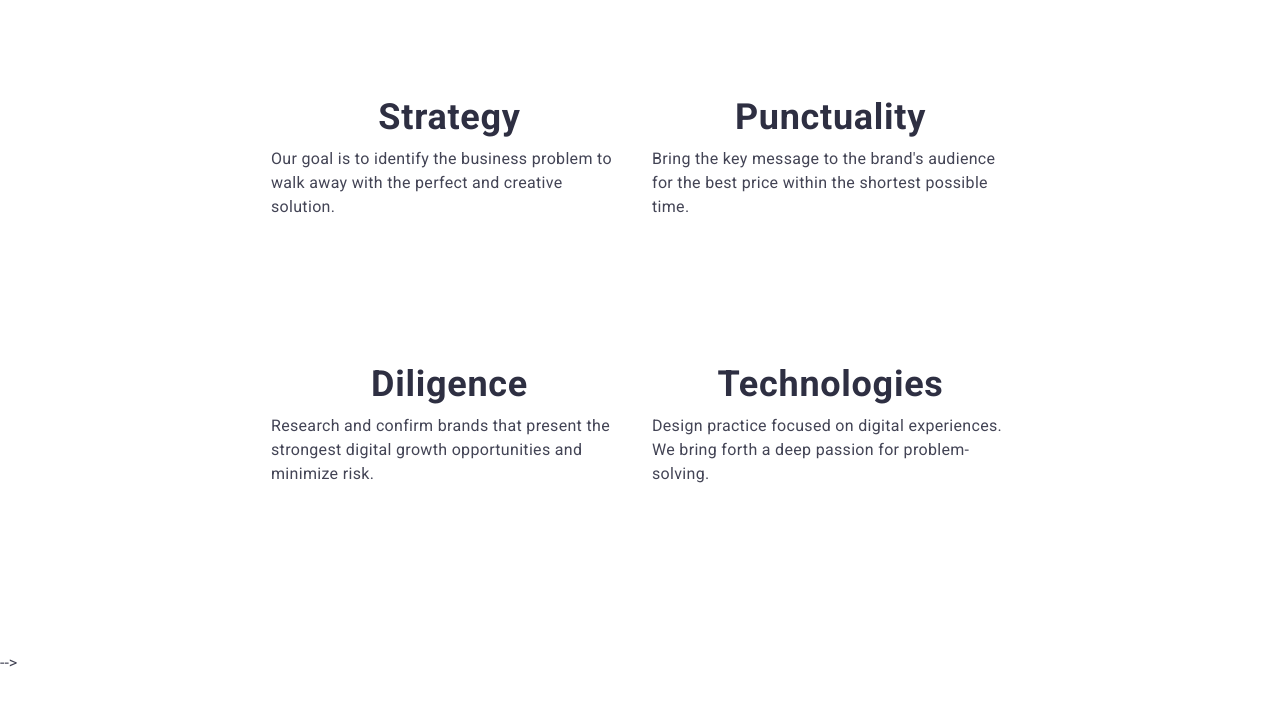
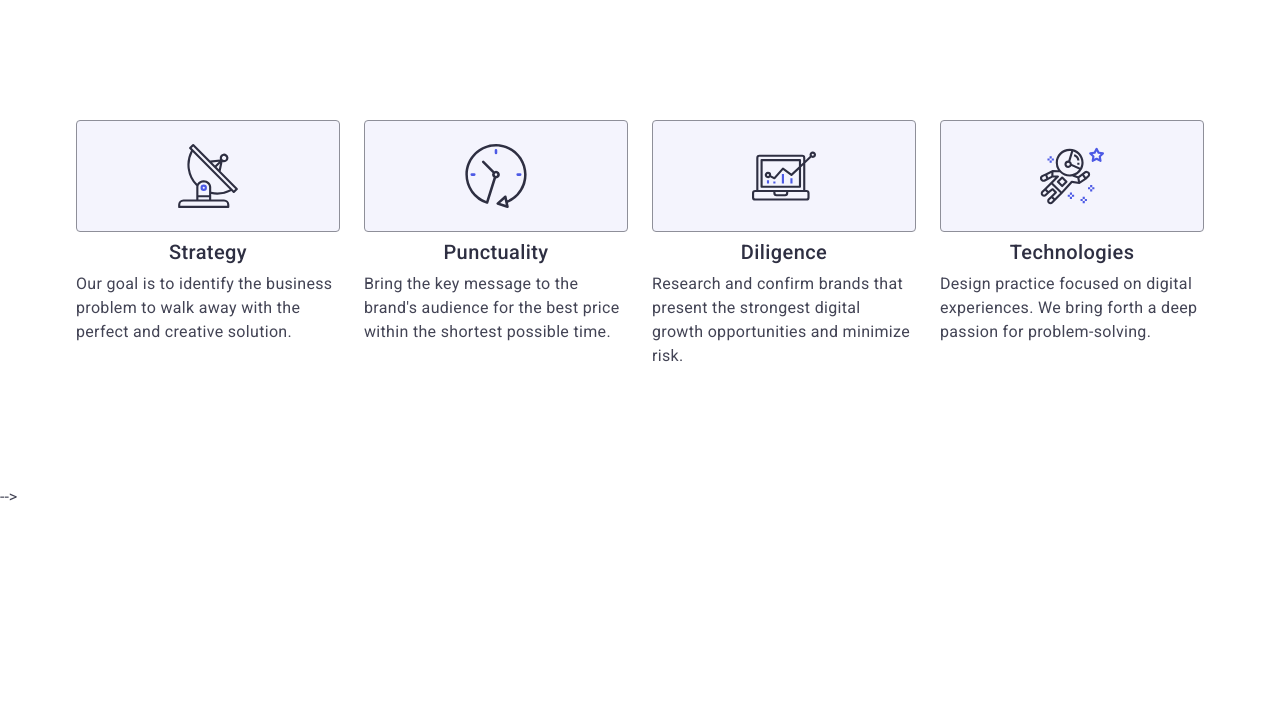
Before and after one commit to KhrystynaKolomiiets/goit-markup-hw-06, a plain HTML site: page index.html in a window 1280 px wide. Drawn offline with nearby package versions, Linux system fonts and the light colour scheme.

Commit message:
change all

```diff
--- a/css/styles.css
+++ b/css/styles.css
@@ -191,8 +191,8 @@ img {
 /* section-features */
 
 .features {
-  padding-top: 120px;
-  padding-bottom: 120px;
+  padding-top: 96px;
+  padding-bottom: 96px;
 }
 .visually-hidden {
   position: absolute;
@@ -221,19 +221,14 @@ img {
 .features-list {
   display: flex;
   flex-wrap: wrap;
-
-  gap: 24px;
-  /* gap: 72px; */
+  gap: 72px;
 }
 .features-list-item {
-  /* width: calc((100% - 3 * 24px) / 4); */
   width: 100%;
 }
 .features-title {
-  /* font-weight: 500; */
   font-weight: 700;
   font-size: 36px;
-  /* font-size: 20px; */
   line-height: 1.2;
   letter-spacing: 0.02em;
   color: #2e2f42;
@@ -246,7 +241,6 @@ img {
   line-height: 1.5;
   letter-spacing: 0.02em;
   color: #434455;
-  margin-bottom: 72px;
 }
 
 /* section-team */
@@ -777,14 +771,36 @@ img {
     padding-left: 15px;
     padding-right: 15px;
   }
-  .features {
-    padding-top: 96px;
-    padding-bottom: 96px;
-  }
+
   .features-list {
-    gap: 72px 24px;
+    column-gap: 24px;
+    row-gap: 72px;
   }
   .features-list-item {
     width: calc((100% - 24px) / 2);
   }
 }
+
+@media screen and (min-width: 1158px) {
+  .container {
+    width: 1158px;
+  }
+  .features {
+    padding-top: 120px;
+    padding-bottom: 120px;
+  }
+  .icon-wrapper {
+    display: flex;
+  }
+  .features {
+    flex-wrap: nowrap;
+    gap: 24px;
+  }
+  .features-list-item {
+    width: calc((100% - 3 * 24px) / 4);
+  }
+  .features-title {
+    font-weight: 500;
+    font-size: 20px;
+  }
+}
```
